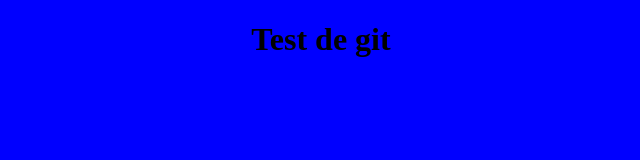
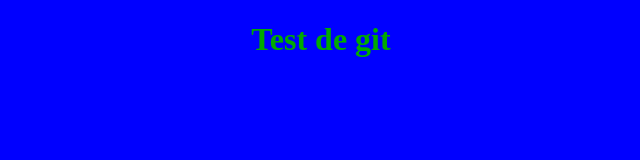
Before and after one commit to cosmonet-fr/test_git, a plain HTML site: page index.html in a window 1280 px wide. Shown: the whole page, without its empty margins (319-959 px from the left). Drawn offline with Linux system fonts and the light colour scheme.

Commit message:
texte vert

```diff
--- a/index.html
+++ b/index.html
@@ -4,7 +4,7 @@
     <meta charset="utf-8">
     <title>Test de Git</title>
     <style media="screen">
-      h1{text-align: center;}
+      h1{text-align: center; color:#00aa00;}
       body {background-color: blue;}
     </style>
   </head>
```
